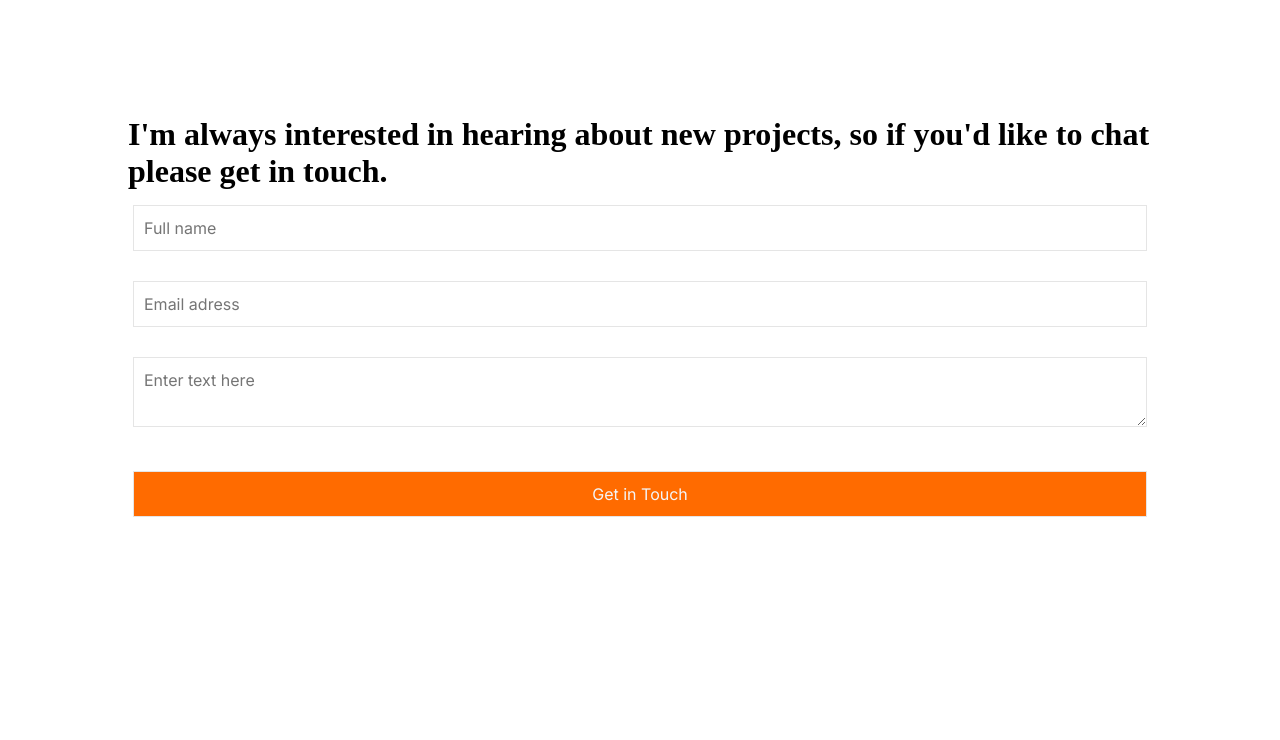
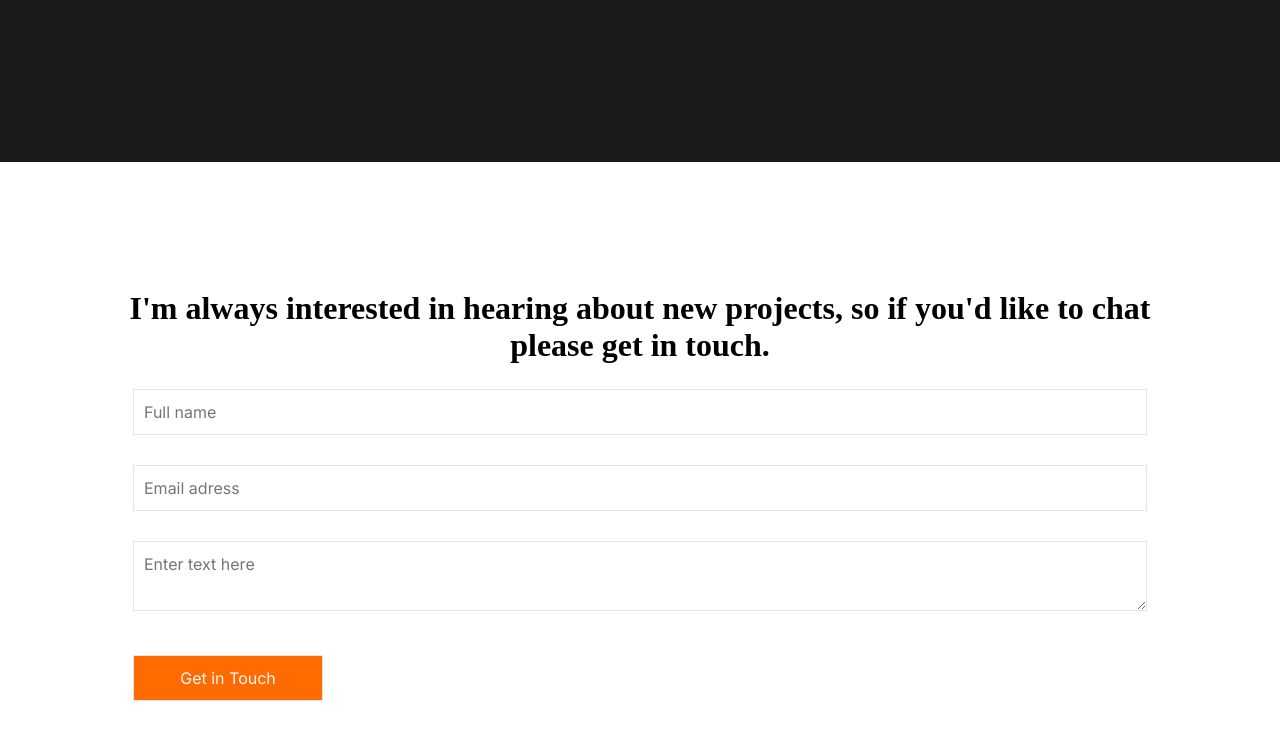
Before and after one commit to Hamzaoutdoors/Contact-form-project, a website: page index.html in a window 1280 px wide. Shown: the part 6719-7459 px from the top of the page. Before the commit the page ends 7379 px from the top, so only its background shows below. Drawn offline with Linux system fonts and the light colour scheme.

Commit message:
feat: Add changes required by the reviewer

```diff
--- a/css/main.css
+++ b/css/main.css
@@ -1,3 +1,4 @@
+/* stylelint-disable no-descending-specificity */
 @import url("https://fonts.googleapis.com/css2?family=Crete+Round&family=Poppins&family=Roboto:wght@700&family=Inter:wght@400;700&display=swap");
 
 * {
@@ -337,6 +338,11 @@ li {
   padding: 10%;
 }
 
+.contact-title {
+  text-align: center;
+  margin-bottom: 10px;
+}
+
 form {
   width: 100%;
   display: flex;
@@ -365,7 +371,13 @@ form {
   color: #f4f5f7;
 }
 
+ul li:last-child {
+  width: 200px;
+}
+
 .contact-btn {
   color: #fff;
   background: #ff6b00;
+  width: 20%;
+  cursor: pointer;
 }
--- a/index.html
+++ b/index.html
@@ -307,6 +307,7 @@
                 id="name"
                 name="user_name"
                 placeholder="Full name"
+                maxlength="30"
                 class="input"
                 required
               />
@@ -319,6 +320,7 @@
                 class="input"
                 name="user_email"
                 placeholder="Email adress"
+                required
               />
             </li>
             <li>
```
